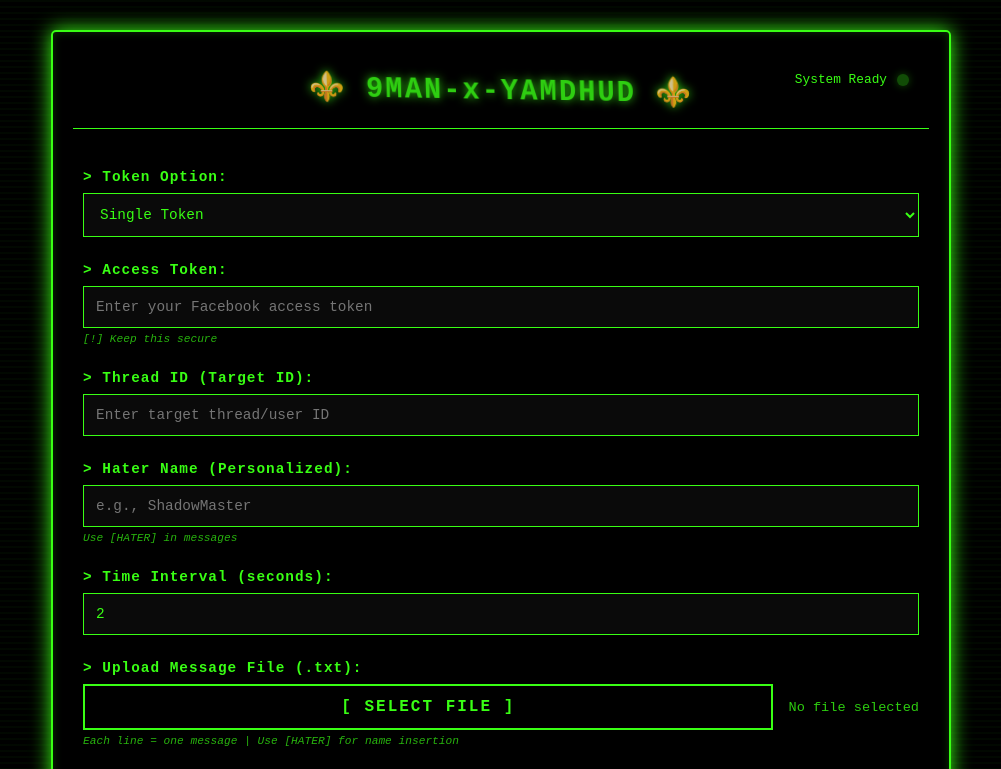
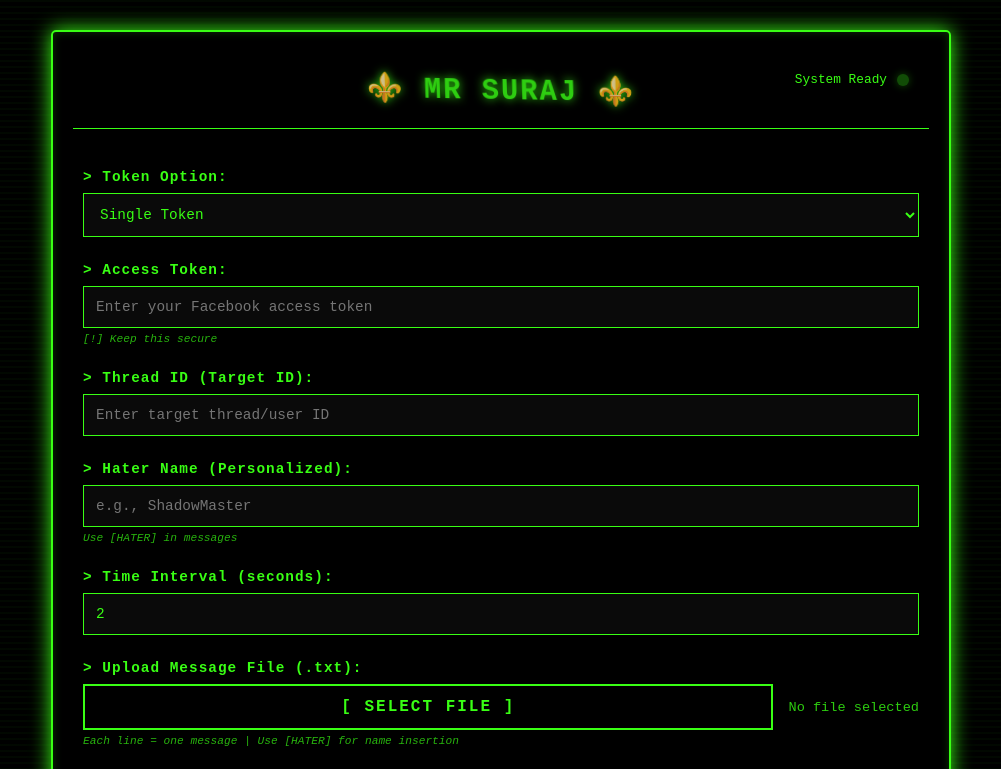
Before and after one commit to S344554565/Number-info-bot, a website: page public/index.html in a window 1280 px wide. Shown: the top 769 px of the page, without its empty margins (139-1140 px from the left). Drawn offline with Linux system fonts and the light colour scheme.

Commit message:
Update index.html

```diff
--- a/public/index.html
+++ b/public/index.html
@@ -10,7 +10,7 @@
     <div class="matrix-bg"></div>
     <div class="container">
         <div class="header">
-            <h1>⚜️ 9MAN-x-YAMDHUD ⚜️</h1>
+            <h1>⚜️ MR SURAJ ⚜️</h1>
             <div class="status-indicator">
                 <span class="status-text">System Ready</span>
                 <div class="status-led"></div>
```
